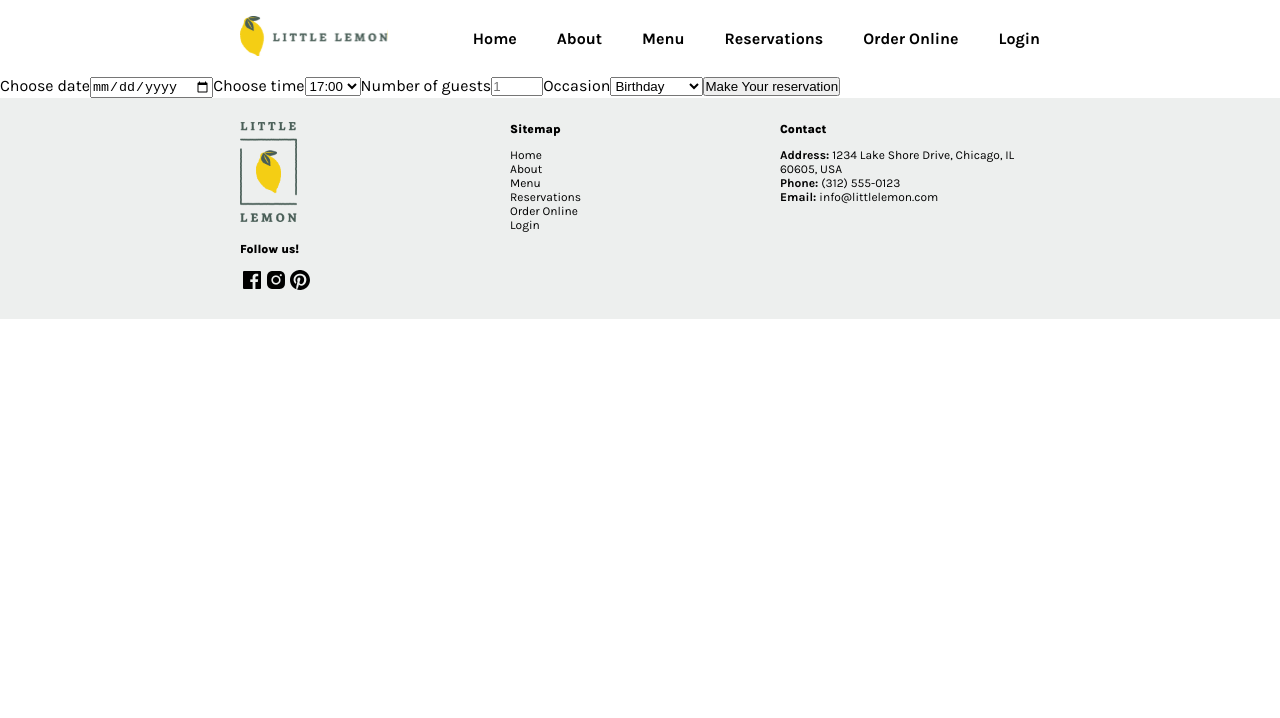
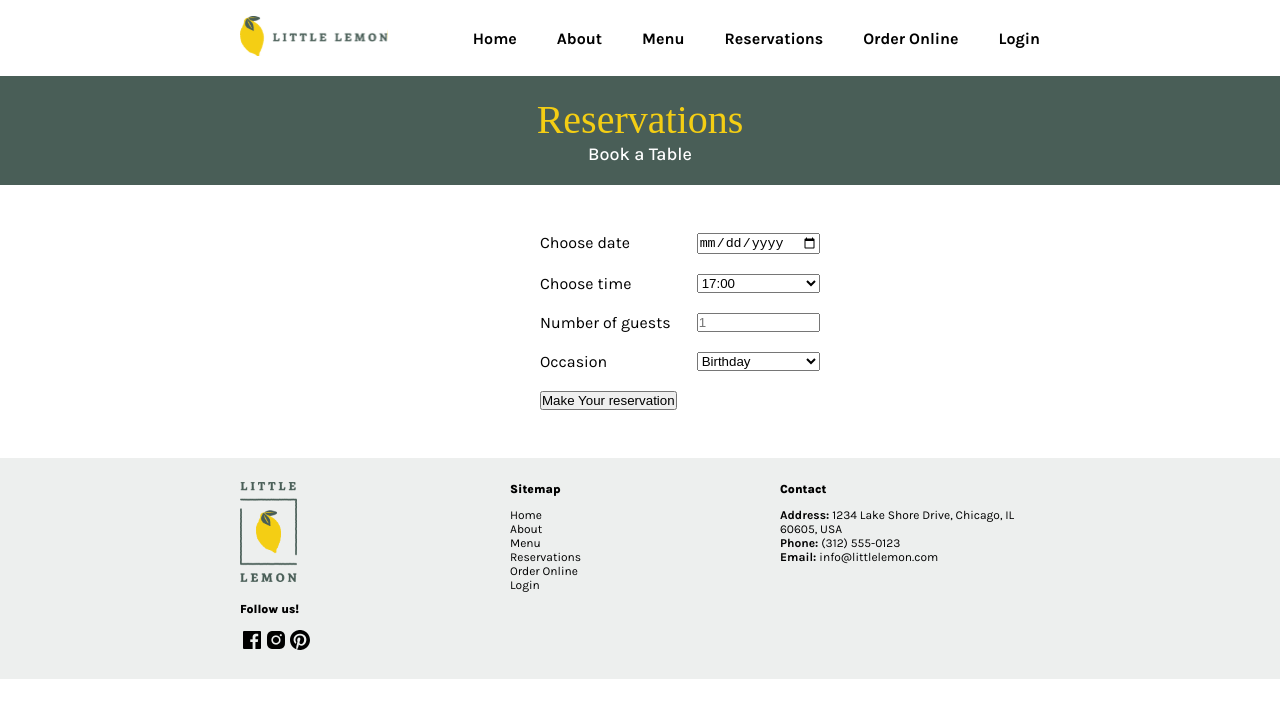
Before and after one commit to rrarlando/little-lemon-reservation, a React (Create React App) app: page /booking in a window 1280 px wide. Shown: the top 718 px of the page. Built offline with nearby package versions, Linux system fonts and the light colour scheme; a web font is replaced by a local one.

Commit message:
changed routing Main component for booking

```diff
--- a/src/App.css
+++ b/src/App.css
@@ -299,6 +299,31 @@ li {
   width: 2.4rem;
   height: auto;
 }
+
+/* -- BOOKING FORM -- */
+.booking-title {
+  background-color: var(--primary-1);
+  text-align: center;
+  padding: 2rem;
+}
+
+.booking-title > .subtitle {
+  color: var(--primary-2);
+  margin-bottom: auto;
+}
+
+.booking-title > .lead-text {
+  color: #fff;
+}
+
+.booking-form {
+  display: grid;
+  grid-template-columns: repeat(2, 1fr);
+  max-width: 20rem;
+  gap: 2rem;
+  margin: 4.8rem auto;
+}
+
 /* Responsive Design */
 @media (min-width: 600px) {
   .specials__cards {
--- a/src/App.js
+++ b/src/App.js
@@ -2,21 +2,15 @@ import './App.css';
 import Footer from './components/Footer';
 import Header from './components/Header';
 import Main from './components/Main';
-import BookingPage from './components/BookingPage';
-import { BrowserRouter as Router, Route, Routes } from 'react-router-dom';
+import { BrowserRouter as Router } from 'react-router-dom';
 
 function App() {
   return (
-    <>
-      <Router>
-        <Header />
-        <Routes>
-          <Route path="/booking" element={<BookingPage />} />
-          <Route path="/" element={<Main />} />
-        </Routes>
-        <Footer />
-      </Router>
-    </>
+    <Router>
+      <Header />
+      <Main />
+      <Footer />
+    </Router>
   );
 }
 
--- a/src/components/BookingForm.js
+++ b/src/components/BookingForm.js
@@ -1,24 +1,52 @@
-import React from 'react';
+import React, { useState } from 'react';
 
-function BookingForm() {
+function BookingForm({ availableTimes, setAvailableTimes }) {
+  const [date, setDate] = useState('');
+  const [time, setTime] = useState('');
+  const [guests, setGuests] = useState('');
+  const [occasion, setOccasion] = useState('');
+
+  const handleSubmit = e => {
+    e.preventDefault();
+    console.log(date, time, guests, occasion);
+  };
+
   return (
-    <div className="form">
-      <form>
+    <div className="container">
+      <form className="booking-form" onSubmit={handleSubmit}>
         <label htmlFor="res-date">Choose date</label>
-        <input type="date" id="res-date" />
+        <input
+          type="date"
+          id="res-date"
+          value={date}
+          onChange={e => setDate(e.target.value)}
+        />
         <label htmlFor="res-time">Choose time</label>
-        <select id="res-time ">
-          <option>17:00</option>
-          <option>18:00</option>
-          <option>19:00</option>
-          <option>20:00</option>
-          <option>21:00</option>
-          <option>22:00</option>
+        <select
+          id="res-time"
+          value={time}
+          onChange={e => setTime(e.target.value)}
+        >
+          {availableTimes.map(availableTime => (
+            <option key={availableTime}>{availableTime}</option>
+          ))}
         </select>
         <label htmlFor="guests">Number of guests</label>
-        <input type="number" placeholder="1" min="1" max="10" id="guests" />
+        <input
+          type="number"
+          placeholder="1"
+          min="1"
+          max="10"
+          id="guests"
+          value={guests}
+          onChange={e => setGuests(e.target.value)}
+        />
         <label htmlFor="occasion">Occasion</label>
-        <select id="occasion">
+        <select
+          id="occasion"
+          value={occasion}
+          onChange={e => setOccasion(e.target.value)}
+        >
           <option>Birthday</option>
           <option>Anniversary</option>
         </select>
--- a/src/components/BookingPage.js
+++ b/src/components/BookingPage.js
@@ -1,8 +1,19 @@
 import React from 'react';
 import BookingForm from './BookingForm';
 
-function BookingPage() {
-  return <BookingForm />;
+function BookingPage({ availableTimes, setAvailableTimes }) {
+  return (
+    <>
+      <div className="booking-title">
+        <h2 className="subtitle">Reservations</h2>
+        <h3 className="lead-text">Book a Table</h3>
+      </div>
+      <BookingForm
+        availableTimes={availableTimes}
+        setAvailableTimes={setAvailableTimes}
+      />
+    </>
+  );
 }
 
 export default BookingPage;
--- a/src/components/Main.js
+++ b/src/components/Main.js
@@ -1,12 +1,40 @@
-import React from 'react';
+import React, { useState } from 'react';
 import Hero from './Hero';
 import Specials from './Specials';
+import BookingPage from './BookingPage';
+import { Route, Routes } from 'react-router-dom';
 
 function Main() {
+  const [availableTimes, setAvailableTimes] = useState([
+    '17:00',
+    '18:00',
+    '19:00',
+    '20:00',
+    '21:00',
+  ]);
+
   return (
     <main className="main">
-      <Hero />
-      <Specials />
+      <Routes>
+        <Route
+          path="/"
+          element={
+            <>
+              <Hero />
+              <Specials />
+            </>
+          }
+        />
+        <Route
+          path="/booking"
+          element={
+            <BookingPage
+              availableTimes={availableTimes}
+              setAvailableTimes={setAvailableTimes}
+            />
+          }
+        />
+      </Routes>
     </main>
   );
 }
```
